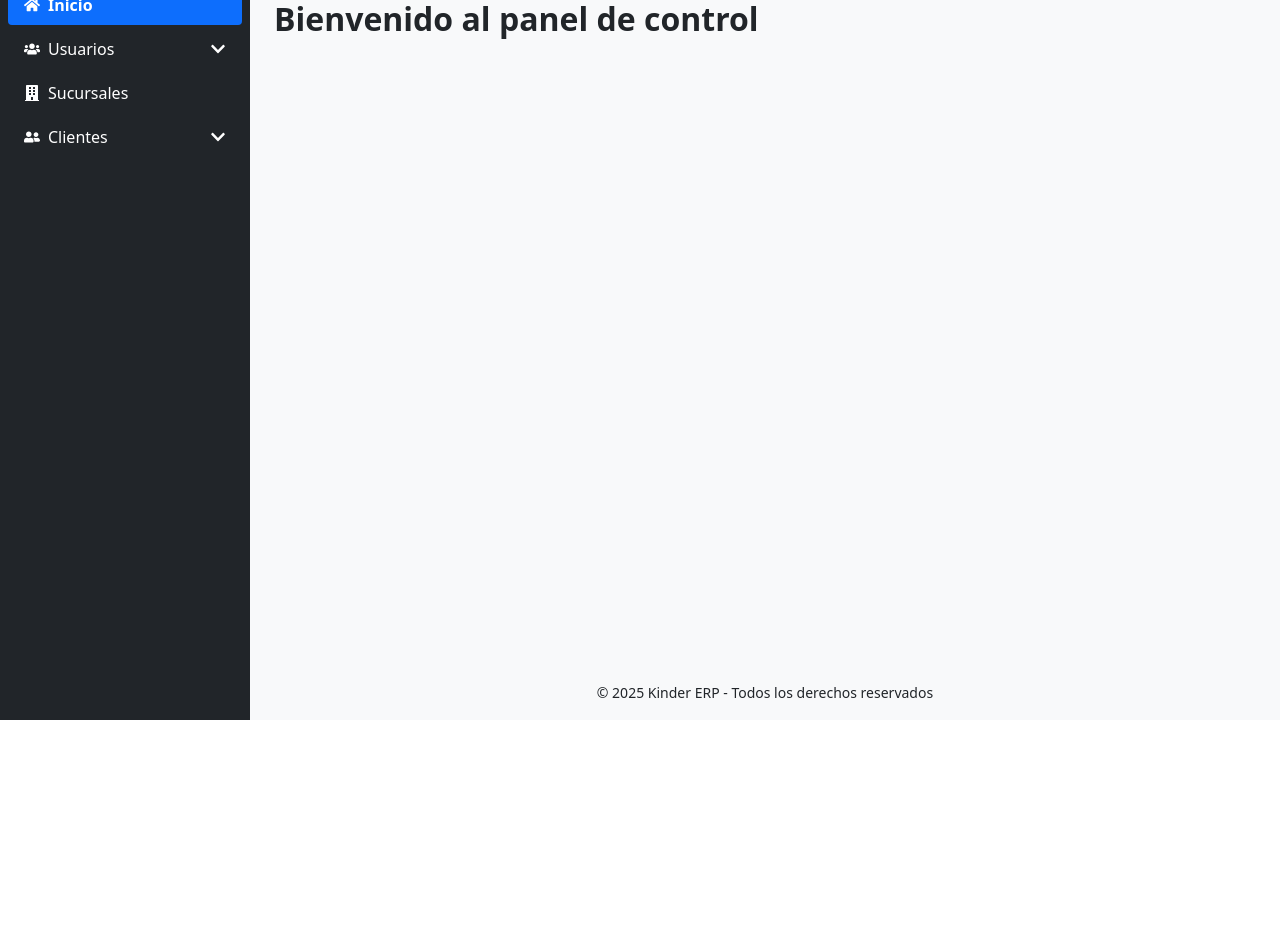
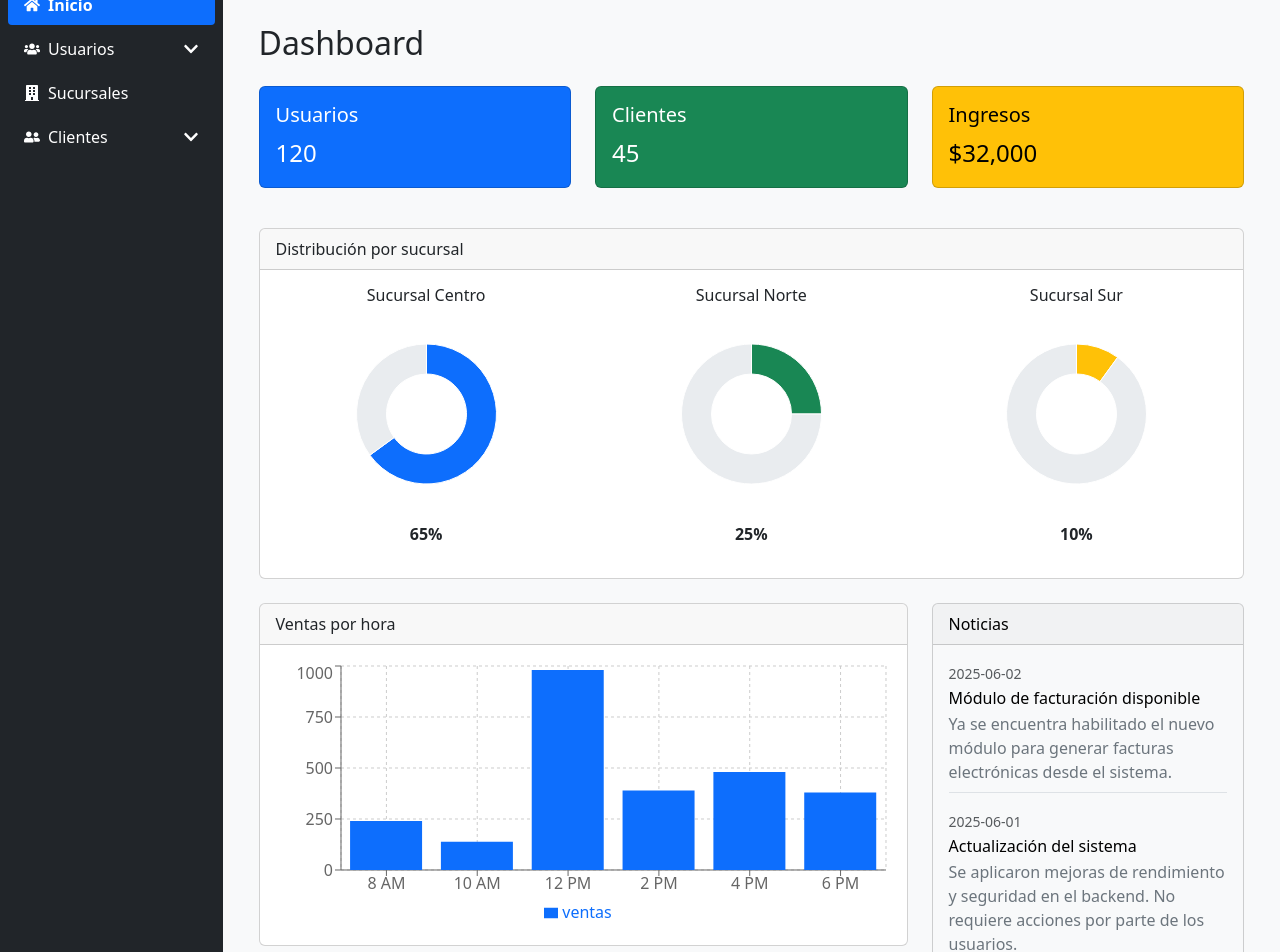
Before and after one commit to chelochambi/kinder-frontend, a React (Vite) app: page / in a window 1280 px wide. Shown: the part 80-1032 px from the top of the page. Before the commit the page ends 800 px from the top, so only its background shows below. Built offline with nearby package versions, Linux system fonts and the light colour scheme.

Commit message:
dashboard estático

```diff
--- a/package.json
+++ b/package.json
@@ -15,7 +15,8 @@
     "react": "^19.1.0",
     "react-dom": "^19.1.0",
     "react-icons": "^5.5.0",
-    "react-router-dom": "^7.6.1"
+    "react-router-dom": "^7.6.1",
+    "recharts": "^2.15.3"
   },
   "devDependencies": {
     "@eslint/js": "^9.25.0",
--- a/src/App.jsx
+++ b/src/App.jsx
@@ -1,7 +1,6 @@
 import { BrowserRouter, Routes, Route } from "react-router-dom";
 import MainLayout from "./layout/MainLayout";
-import Home from "./pages/Home";
-import About from "./pages/About";
+import Dashboard from "./pages/Dashboard";
 import NotFound from "./pages/NotFound";
 
 function App() {
@@ -9,8 +8,7 @@ function App() {
     <BrowserRouter>
       <MainLayout>
         <Routes>
-          <Route path="/" element={<Home />} />
-          <Route path="/about" element={<About />} />
+          <Route path="/" element={<Dashboard  />} />
           <Route path="*" element={<NotFound />} />
         </Routes>
       </MainLayout>
--- a/src/pages/About.jsx
+++ /dev/null
@@ -1,3 +0,0 @@
-export default function About() {
-  return <h2>Acerca del sistema Kinder ERP</h2>;
-}
--- /dev/null
+++ b/src/pages/Dashboard.jsx
@@ -0,0 +1,154 @@
+// src/pages/Dashboard.jsx
+import {
+    ResponsiveContainer,
+    BarChart,
+    Bar,
+    XAxis,
+    YAxis,
+    CartesianGrid,
+    Tooltip,
+    Legend,
+    PieChart,
+    Pie,
+    Cell,
+} from "recharts";
+
+const totales = [
+    { label: "Usuarios", value: 120, color: "primary" },
+    { label: "Clientes", value: 45, color: "success" },
+    { label: "Ingresos", value: 32000, color: "warning", prefix: "$" },
+];
+
+const coloresSucursal = ["#0d6efd", "#198754", "#ffc107"];
+const dataSucursales = [
+    { nombre: "Sucursal Centro", porcentaje: 65 },
+    { nombre: "Sucursal Norte", porcentaje: 25 },
+    { nombre: "Sucursal Sur", porcentaje: 10 },
+];
+
+const ventasPorHora = [
+    { hora: "8 AM", ventas: 240 },
+    { hora: "10 AM", ventas: 139 },
+    { hora: "12 PM", ventas: 980 },
+    { hora: "2 PM", ventas: 390 },
+    { hora: "4 PM", ventas: 480 },
+    { hora: "6 PM", ventas: 380 },
+];
+
+const noticias = [
+    {
+        titulo: "Módulo de facturación disponible",
+        fecha: "2025-06-02",
+        contenido: "Ya se encuentra habilitado el nuevo módulo para generar facturas electrónicas desde el sistema.",
+    },
+    {
+        titulo: "Actualización del sistema",
+        fecha: "2025-06-01",
+        contenido: "Se aplicaron mejoras de rendimiento y seguridad en el backend. No requiere acciones por parte de los usuarios.",
+    },
+    {
+        titulo: "Corte de servicio programado",
+        fecha: "2025-06-04",
+        contenido: "El sistema estará en mantenimiento el domingo 4 de junio de 00:00 a 06:00.",
+    },
+];
+
+export default function Dashboard() {
+    return (
+        <div className="container mt-4">
+            <h2 className="mb-4">Dashboard</h2>
+
+            {/* Totales: 3 columnas */}
+            <div className="row mb-4">
+                {totales.map(({ label, value, color, prefix }, index) => (
+                    <div key={index} className="col-md-4 mb-3">
+                        <div className={`card text-bg-${color}`}>
+                            <div className="card-body">
+                                <h5 className="card-title">{label}</h5>
+                                <p className="card-text fs-4">{prefix || ""}{value.toLocaleString()}</p>
+                            </div>
+                        </div>
+                    </div>
+                ))}
+            </div>
+
+            {/* Gráficos tipo dona por sucursal */}
+            <div className="col-md-12 mb-4">
+                <div className="card h-100">
+                    <div className="card-header">Distribución por sucursal</div>
+                    <div className="card-body">
+                        <div className="row">
+                            {dataSucursales.map((sucursal, idx) => (
+                                <div
+                                    key={idx}
+                                    className="col-12 col-sm-6 col-md-4 d-flex flex-column align-items-center mb-3"
+                                >
+                                    <h6 className="text-center">{sucursal.nombre}</h6>
+                                    <ResponsiveContainer width="100%" height={200}>
+                                        <PieChart>
+                                            <Pie
+                                                data={[
+                                                    { name: "Participación", value: sucursal.porcentaje },
+                                                    { name: "Resto", value: 100 - sucursal.porcentaje },
+                                                ]}
+                                                dataKey="value"
+                                                outerRadius={70}
+                                                innerRadius={40}
+                                                startAngle={90}
+                                                endAngle={-270}
+                                            >
+                                                <Cell fill={coloresSucursal[idx]} />
+                                                <Cell fill="#e9ecef" />
+                                            </Pie>
+                                        </PieChart>
+                                    </ResponsiveContainer>
+                                    <span className="fw-bold mt-2">{sucursal.porcentaje}%</span>
+                                </div>
+                            ))}
+                        </div>
+                    </div>
+                </div>
+            </div>
+
+
+
+            {/* Ventas por hora y Noticias */}
+            <div className="row">
+                {/* Ventas por hora */}
+                <div className="col-md-8 mb-4">
+                    <div className="card">
+                        <div className="card-header">Ventas por hora</div>
+                        <div className="card-body" style={{ height: "300px" }}>
+                            <ResponsiveContainer>
+                                <BarChart data={ventasPorHora}>
+                                    <CartesianGrid strokeDasharray="3 3" />
+                                    <XAxis dataKey="hora" />
+                                    <YAxis />
+                                    <Tooltip />
+                                    <Legend />
+                                    <Bar dataKey="ventas" fill="#0d6efd" />
+                                </BarChart>
+                            </ResponsiveContainer>
+                        </div>
+                    </div>
+                </div>
+
+                {/* Noticias */}
+                <div className="col-md-4">
+                    <div className="card text-bg-light mb-4">
+                        <div className="card-header">Noticias</div>
+                        <div className="card-body">
+                            {noticias.map((noticia, i) => (
+                                <div key={i} className="mb-3 border-bottom pb-2">
+                                    <small className="text-muted">{noticia.fecha}</small>
+                                    <h6 className="mt-1 mb-1">{noticia.titulo}</h6>
+                                    <p className="mb-0 text-secondary">{noticia.contenido}</p>
+                                </div>
+                            ))}
+                        </div>
+                    </div>
+                </div>
+            </div>
+        </div>
+    );
+}
--- a/src/pages/Home.jsx
+++ /dev/null
@@ -1,4 +0,0 @@
-// src/pages/Home.jsx
-export default function Home() {
-  return <h2 className="fw-bold">Bienvenido al panel de control</h2>;
-}
```
Also changed, not shown: 1 other file (tests, documents, lock files or other folders).
